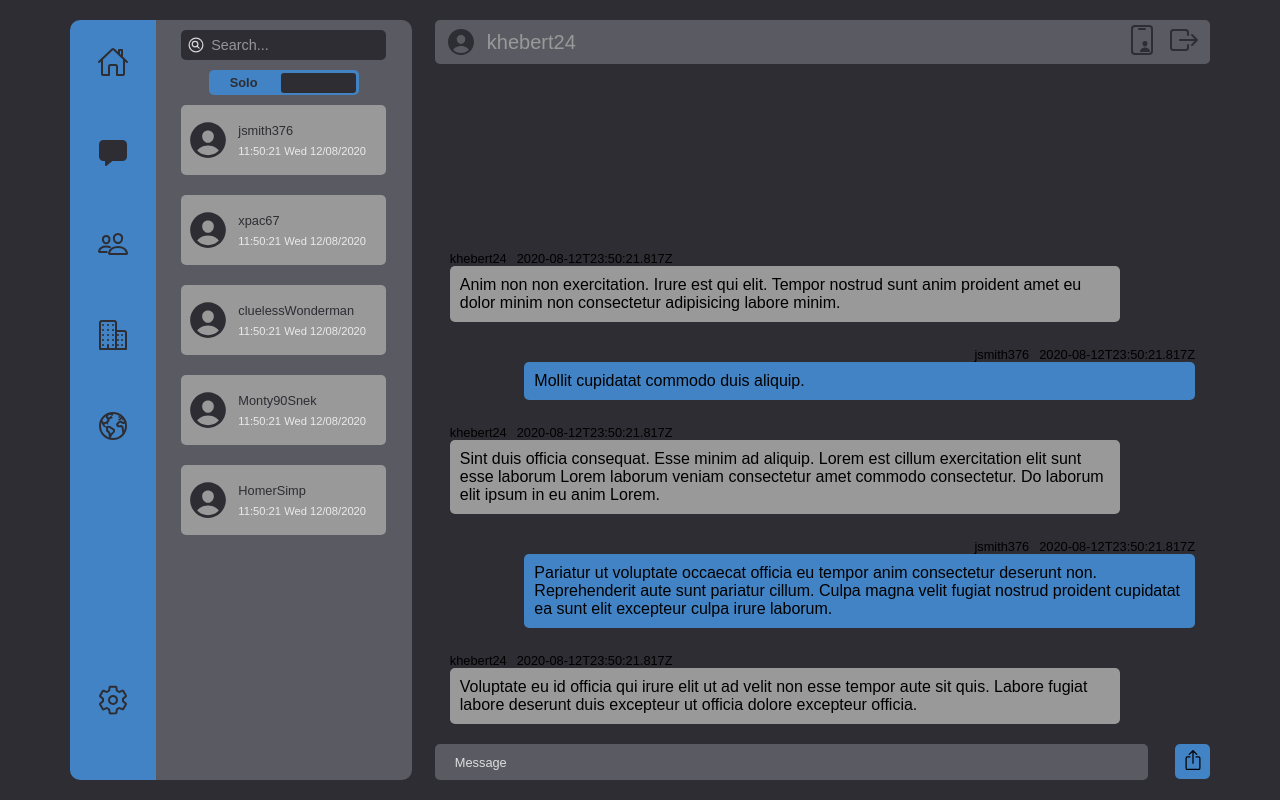
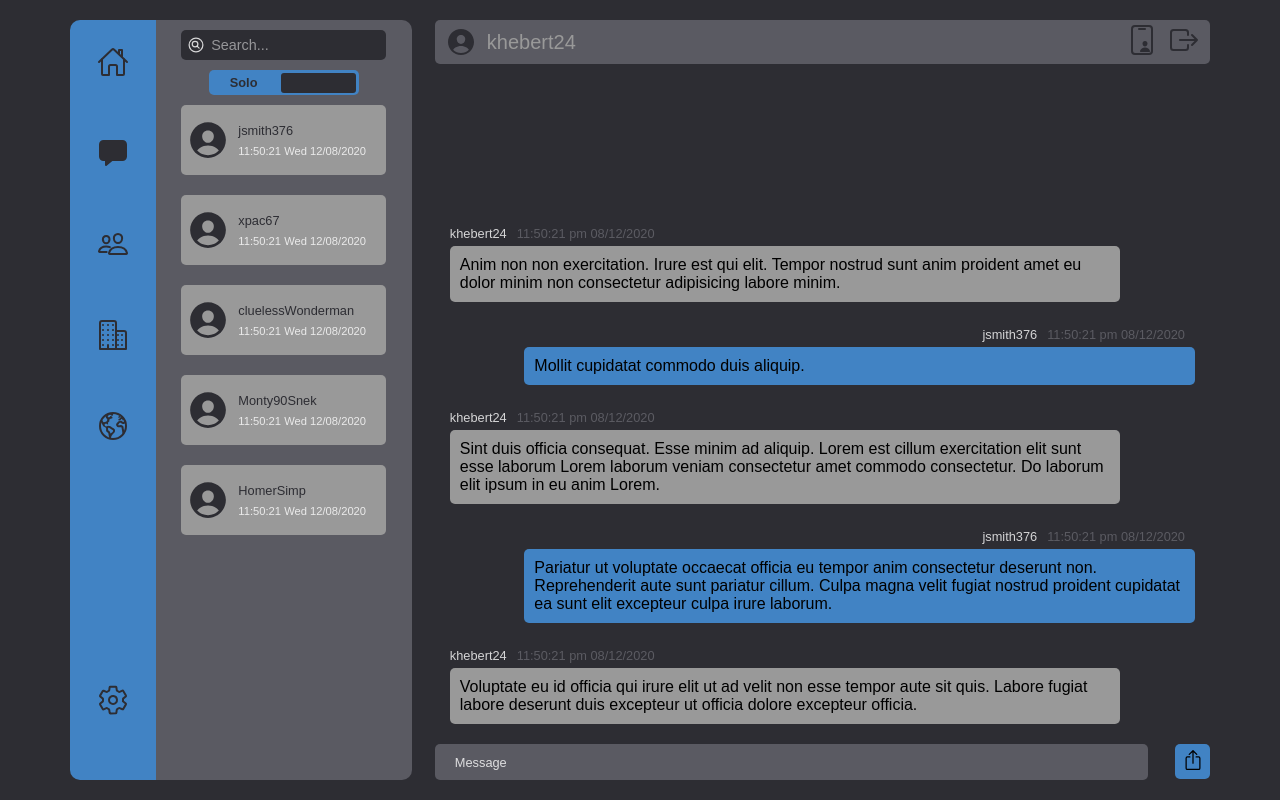
Before and after one commit to kraig-hebert/chat, a React (Create React App) app in the folder client/: page / in a window 1280 px wide. Built offline with nearby package versions, Linux system fonts and the light colour scheme.

Commit message:
updated time format on direct-message headers

```diff
--- a/client/src/components/main/pages/directMessages/messageBoard/messageBlock/MessageBlock.jsx
+++ b/client/src/components/main/pages/directMessages/messageBoard/messageBlock/MessageBlock.jsx
@@ -2,6 +2,7 @@ import React from 'react';
 import PropTypes from 'prop-types';
 import { useTheme } from 'react-jss';
 import { LoremIpsum } from 'lorem-ipsum';
+import { format } from 'date-fns';
 
 import { useStyles } from './messageBlockStyles';
 
@@ -33,7 +34,7 @@ const MessageBlock = (props) => {
     <div className={classes.messageBlock}>
       <div className={classes.messageHeader}>
         <p>{message.user}</p>
-        <p>{message.date}</p>
+        <p>{format(new Date(message.date), 'hh:mm:ss aaa MM/dd/yyyy')}</p>
       </div>
       <div className={classes.messageText}>
         <p>{lorem.generateParagraphs(1)}</p>
--- a/client/src/components/main/pages/directMessages/messageBoard/messageBlock/messageBlockStyles.js
+++ b/client/src/components/main/pages/directMessages/messageBoard/messageBlock/messageBlockStyles.js
@@ -12,9 +12,16 @@ export const useStyles = createUseStyles((theme) => ({
   }),
   messageHeader: {
     display: 'flex',
+    marginBottom: '5px',
+
     '& p': {
       fontSize: '.8rem',
       '&:first-of-type': {
+        color: theme.light.main,
+        marginRight: '10px',
+      },
+      '&:last-of-type': {
+        color: theme.secondary.main,
         marginRight: '10px',
       },
     },
```
